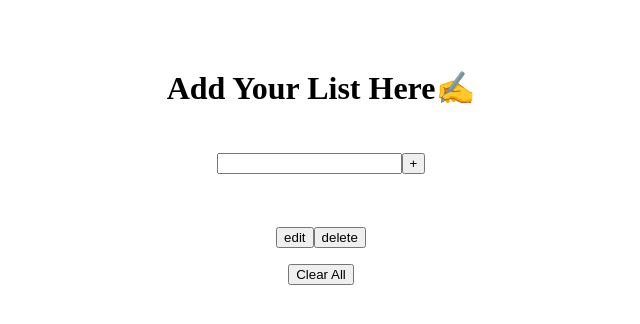
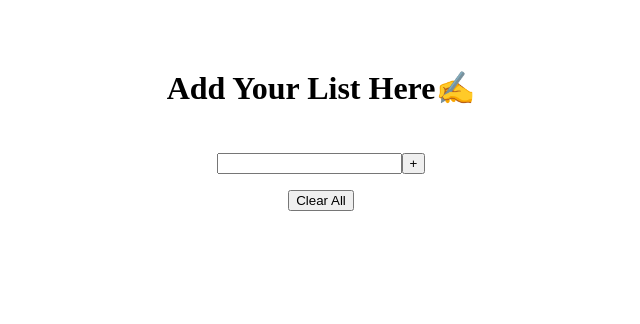
Before and after one commit to yash-purkar/todo-app-with-react, a React (Create React App) app: page / in a window 1280 px wide. Shown: the top 324 px of the page, without its empty margins (319-959 px from the left). Built offline with nearby package versions, Linux system fonts and the light colour scheme.

Commit message:
showed list using map

```diff
--- a/src/Component/Todo.js
+++ b/src/Component/Todo.js
@@ -3,10 +3,15 @@ import React, { useState } from 'react'
 
 const Todo = () => {
   const [inputItem, setInputItem] = useState();
-  const [addItem, setAddItem] = useState();
+  const [addItem, setAddItem] = useState([]);
 
   function addItemInTheList() {
-    setAddItem(inputItem);
+    if (inputItem) {
+      setAddItem([...addItem, inputItem]);
+    }
+    else {
+      alert("Fill the data first.")
+    }
   }
 
   return (
@@ -23,13 +28,20 @@ const Todo = () => {
         </div>
 
         <div className="showList">
-          <div className="item">
-            <h3>{addItem}</h3>
-            <div className="two-buttons">
-              <button>edit</button>
-              <button>delete</button>
-            </div>
-          </div>
+          {
+            addItem.map((currElem, i) => {
+              return (
+                <div className="item" key={i}>
+                  <h3>{currElem}</h3>
+                  <div className="two-buttons">
+                    <button>edit</button>
+                    <button>delete</button>
+                  </div>
+                </div>
+              )
+            })
+          }
+
         </div>
         <div className="clear-btn">
           <button>Clear All</button>
```
